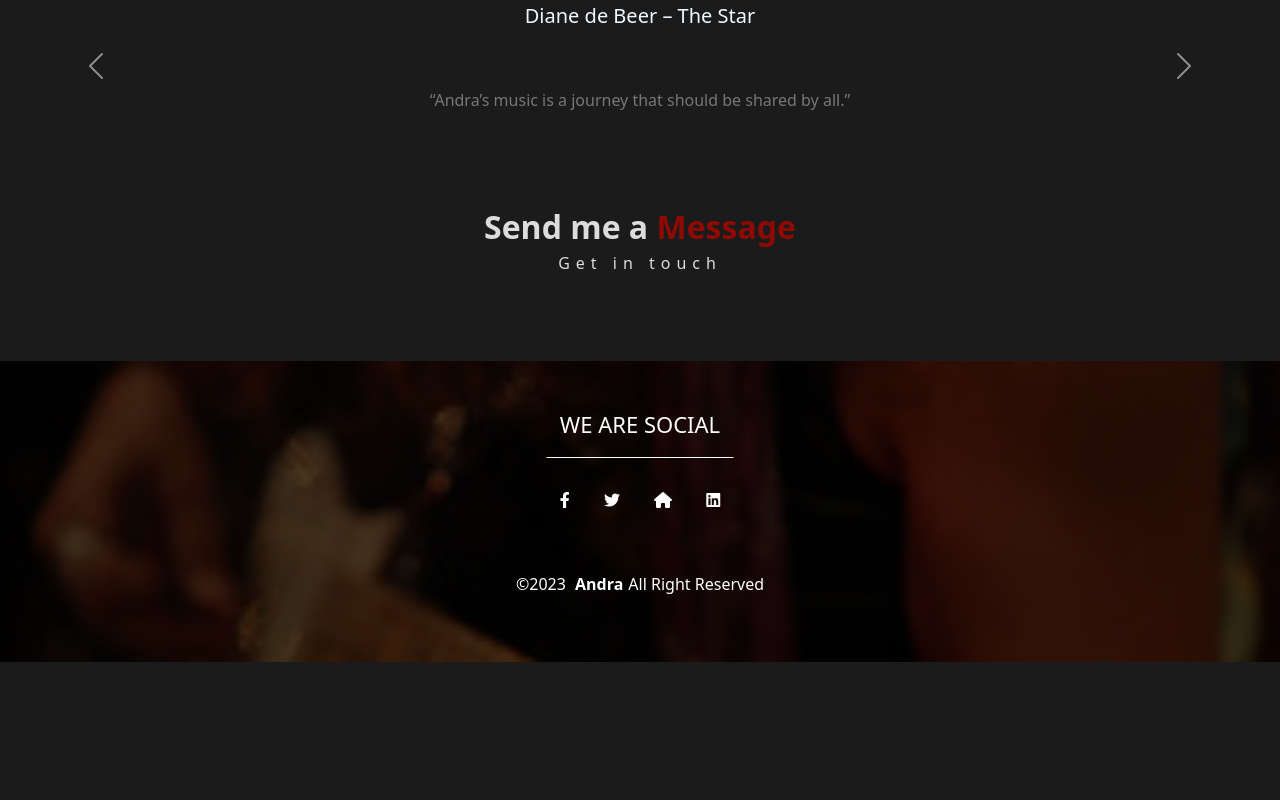
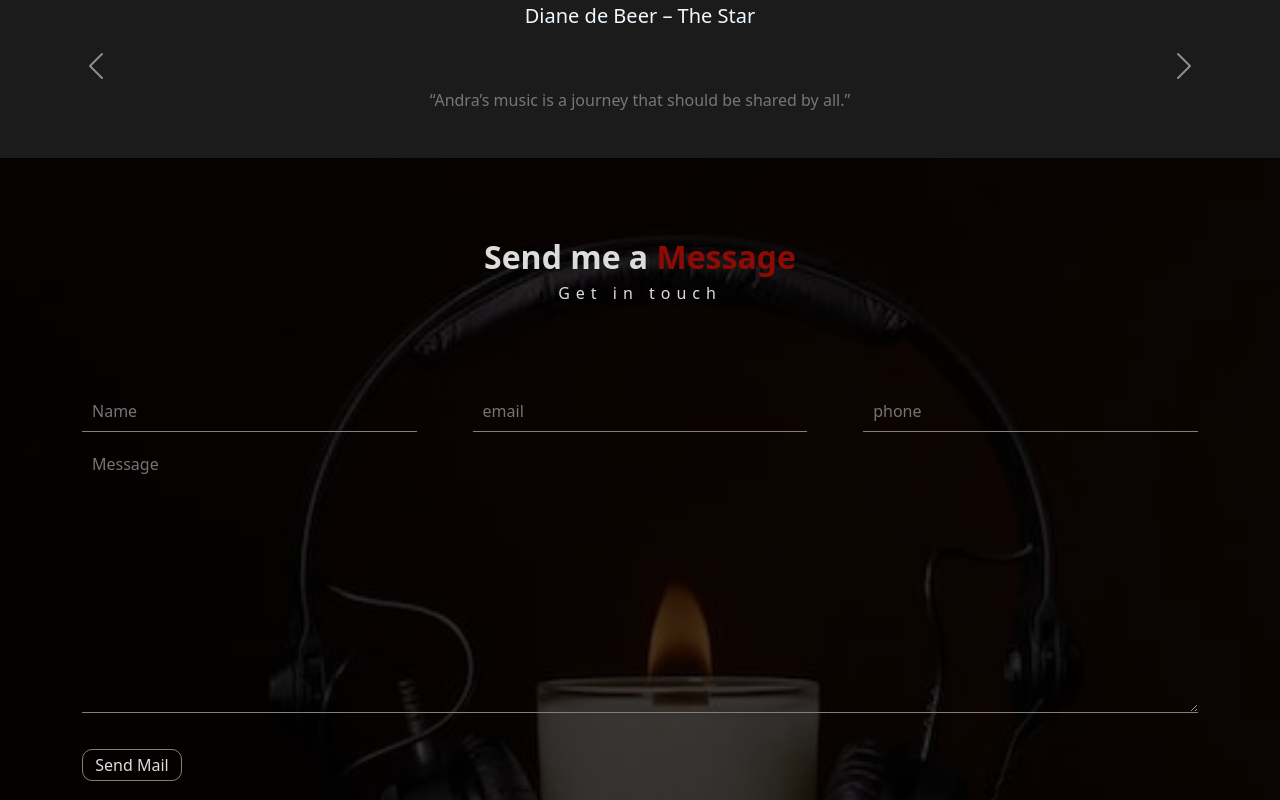
Before and after one commit to mohammed78787/Andra-template, a plain HTML site: page index.html in a window 1280 px wide. Shown: the part 3800-4600 px from the top of the page. Before the commit the page ends 4462 px from the top, so only its background shows below. Drawn offline with nearby package versions, Linux system fonts and the light colour scheme.

Commit message:
css edit

```diff
--- a/index.html
+++ b/index.html
@@ -5,6 +5,9 @@
     <meta http-equiv="X-UA-Compatible" content="IE=edge" />
     <meta name="viewport" content="width=device-width, initial-scale=1.0" />
     <title>Andra</title>
+    <link rel = "icon" href =
+    "https://static.vecteezy.com/system/resources/thumbnails/017/208/923/small/luxury-letter-a-logo-a-logotype-for-elegant-and-stylish-fashion-symbol-vector.jpg"
+            type = "image/x-icon">
     <link rel="stylesheet" href="style.css" />
     <link
       href="https://cdn.jsdelivr.net/npm/bootstrap@5.3.0-alpha3/dist/css/bootstrap.min.css"
@@ -43,22 +46,22 @@
                 <a class="nav-link active" aria-current="page" href="#">HOME</a>
               </li>
               <li class="nav-item">
-                <a class="nav-link" href="#">MUSIC</a>
+                <a class="nav-link" href="#music">MUSIC</a>
               </li>
               <li class="nav-item">
-                <a class="nav-link" href="#">EVENTS</a>
+                <a class="nav-link" href="#events">EVENTS</a>
               </li>
               <li class="nav-item">
-                <a class="nav-link" href="#">VIDEOS</a>
+                <a class="nav-link" href="#music">VIDEOS</a>
               </li>
               <li class="nav-item">
-                <a class="nav-link" href="#">GALLERY</a>
+                <a class="nav-link" href="#feat">GALLERY</a>
               </li>
               <li class="nav-item">
-                <a class="nav-link" href="#">PRESS</a>
+                <a class="nav-link" href="#rev">PRESS</a>
               </li>
               <li class="nav-item">
-                <a class="nav-link" href="#">CONTACT</a>
+                <a class="nav-link" href="#contact">CONTACT</a>
               </li>
             </ul>
             <div class="d-none d-xl-block">
@@ -83,14 +86,14 @@
       </div>
     </div>
     <!-- tools -->
-    <div class="fixed-heading">
+    <div class="fixed-heading" id="music">
       <div class="text text-center">
         <h2>Andra's <span>Music</span></h2>
         <h4 class="fs-6 fw-lighter">Discography</h4>
       </div>
     </div>
     <!-- music -->
-    <div class="music">
+    <div class="music" >
       <div class="container">
         <div class="row">
           <div class="col-md-4 mb-4">
@@ -134,7 +137,7 @@
       <div class="more"><a href="" class="fw-lighter">MORE MUSIC</a></div>
     </div>
     <!-- events -->
-    <div class="events">
+    <div class="events" id="events">
       <video
         class="d-none d-md-block"
         muted
@@ -151,7 +154,7 @@
       </div>
     </div>
     <!-- about  -->
-    <div class="about">
+    <div class="about" id="about">
       <div class="bg">
         <div class="text"><h3 class="fw-bold">About <span>Andra</span> </h3> <div><p>“It is impossible to be untouched by the environmental influences that surround you when you grow up in a space that has been referred to as “the land God made in anger.” </p><p>– Andra
 
@@ -159,7 +162,7 @@
       </div>
     </div>
     <!-- features -->
-    <div class="fixed-heading">
+    <div class="fixed-heading" id="feat">
       <div class="text text-center">
         <h2>Featured
           <span>Video</span></h2>
@@ -209,7 +212,7 @@
     </div>
     </div>
     <!-- reviews -->
-    <div class="fixed-heading">
+    <div class="fixed-heading" id="rev">
       <div class="text text-center">
         <h2>Andra's <span>Reviews</span></h2>
         <h4 class="fs-6 fw-lighter">In The Press
@@ -255,6 +258,9 @@
         <span class="visually-hidden">Next</span>
       </button>
     </div>
+    <!-- contact -->
+    <div class="con-bgimg">
+    <div class="contact container" id="contact">
     <div class="fixed-heading">
       <div class="text text-center">
         <h2>Send me a <span>Message</span></h2>
@@ -262,6 +268,18 @@
         </h4>
       </div>
     </div>
+    <div class="form">
+      <div class="input">
+        <input type="text" placeholder="Name">
+        <input type="email" placeholder="email">
+        <input type="text" placeholder="phone">
+      </div>
+
+      <textarea name="" id="" cols="30" rows="10" placeholder="Message"></textarea>
+      <input type="button" value="Send Mail" class="submit">
+    </div>
+  </div>
+</div>
     <footer>
       <div class="container">
         <h3>WE ARE SOCIAL</h3>
--- a/style.css
+++ b/style.css
@@ -253,27 +253,84 @@ font-size: 30px;
 .carousel-item p {
     color: #777;
 }
+/* contact */
+.con-bgimg {
+    background-image: url(img/pexels-18.webp);
+    height: 680px;
+    position: relative;
+    background-position: center;
+    background-size: cover;
+    margin-top: 30px;
 
 
+}
+.con-bgimg::before {
+    content: "";
+    position: absolute;
+    background-color: rgba(0, 0, 0, .7);
+    height: 100%;
+    width: 100%;
+    z-index: 1;
+}
+.contact {
+    position: absolute;
+    z-index: 5;
+    top: 0px;
+    left: 50%;
+    transform: translateX(-50%);
+}
+.contact .input {
+    display: flex;
+    justify-content: space-between;
+}
+.contact input,textarea {
+    background-color: transparent;
+    border-top: none;
+    border-left: none;
+    border-right: none;
+    border-bottom: 1px solid #887d7d;
+
+    outline: none;
+    color: #ddd;
+    padding: 20px 10px;
+
+}
+
+.contact input {
+    width: 30%;
+    height: 30px;
+}
+.contact textarea {
+    width: 100%;
+    /* height: ; */
+}
+.contact .submit {
+    border: 1px solid #887d7d;
+    padding: 3px 10px 27px;
+    margin-top: 30px;
+    border-radius: 10px;
+    width: 100px;
+
+}
+input:focus,textarea:focus {
+    border-bottom: 1px solid #8f0a03;
+
+}
+.contact .fixed-heading {
+    background-color: transparent;
+    z-index: 5;
+}
 /*
 footer */
 
 footer {
     padding-top: 50px;
     padding-bottom: 50px;
-    background-image: url(img/11.jpg);
+    /* background-image: url(img/11.jpg); */
+    background-color: #1b1b1b;
     background-size: cover;
     text-align: center;
     position: relative;
-}
-footer::before {
-    position: absolute;
-    content: "";
-    width: 100%;
-    height: 100%;
-    left: 0;
-    bottom: 0;
-    background-color: rgb(0 0 0/70%);
 }
 footer .container {
     position: relative;
```
Also changed, not shown: img/logojpg.jpg (added).
